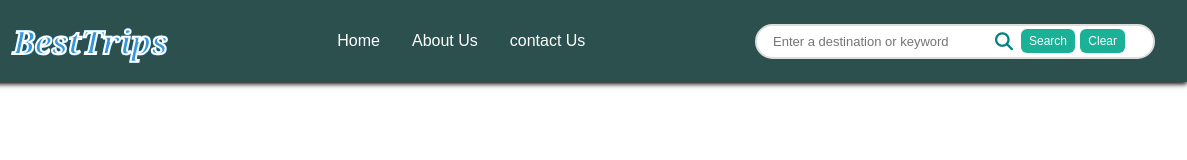
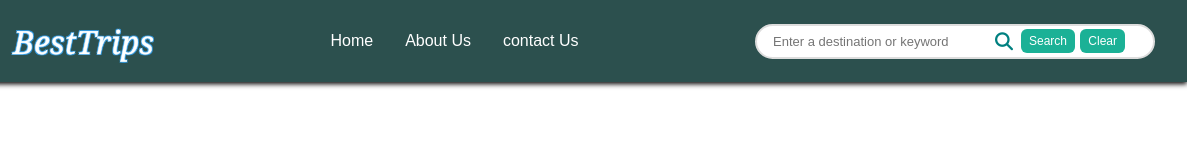
Before and after one commit to DJAngel973/BestTrips, a plain HTML site: page travel_recommendation.html in a window 1280 px wide. Shown: the full height of the page, 93-1280 px from the left. Drawn offline with Linux system fonts and the light colour scheme.

Commit message:
style: page name style change

```diff
--- a/travel_recommendation.css
+++ b/travel_recommendation.css
@@ -34,18 +34,16 @@ nav {
 }
 
 .logo-text {
-    color: transparent;
+    color: white;
     font-size: 2rem;
-    font-weight: bold;
     font-style: italic;
     font-family: 'Georgia', serif;
-    -webkit-text-stroke: 2px #ffffff;
+    -webkit-text-stroke: 0.5px #ffffff;
     text-shadow:
         1px 1px 0px #3498db,
         -1px -1px 0px #3498db,
         1px -1px 0px #3498db,
         -1px 1px 0px #3498db;
-    transition: all 0.2s ease;
 }
 
 .nav-spacer {
```
